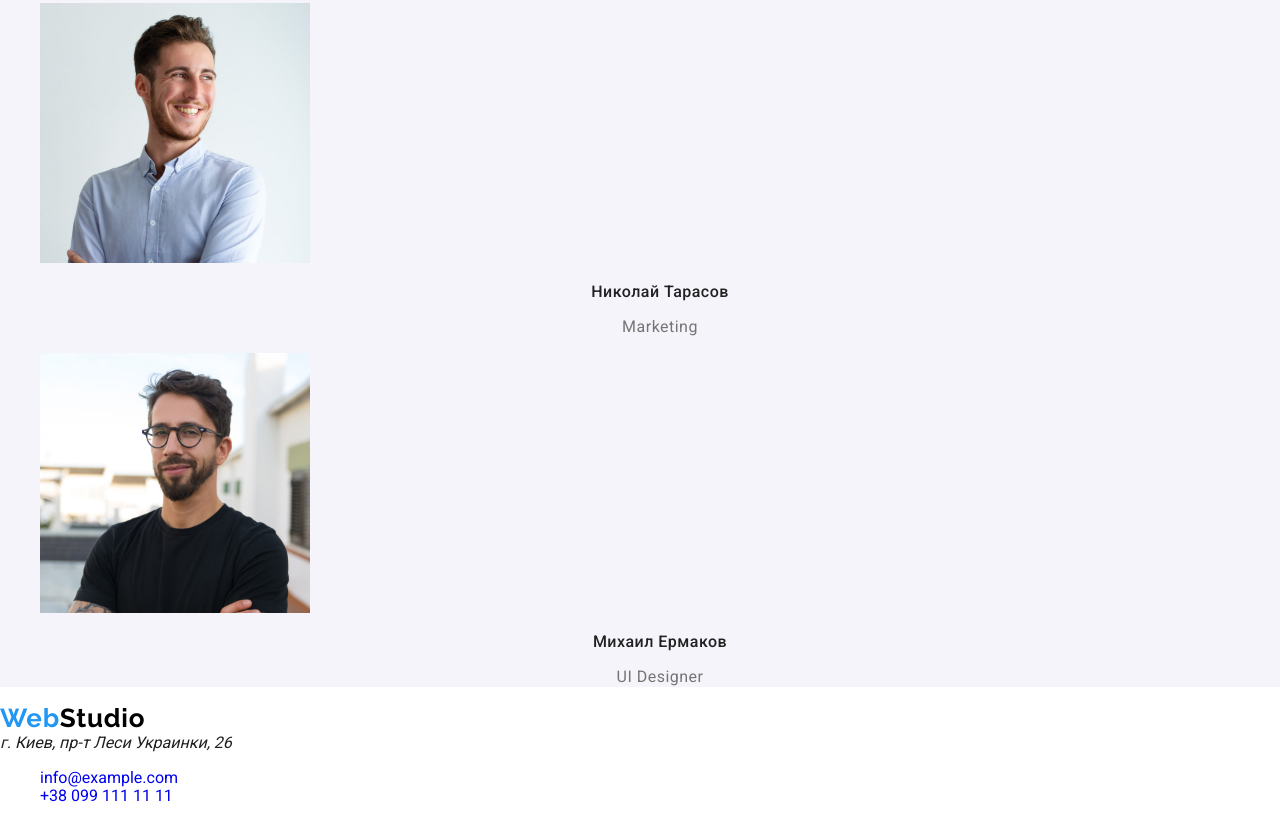
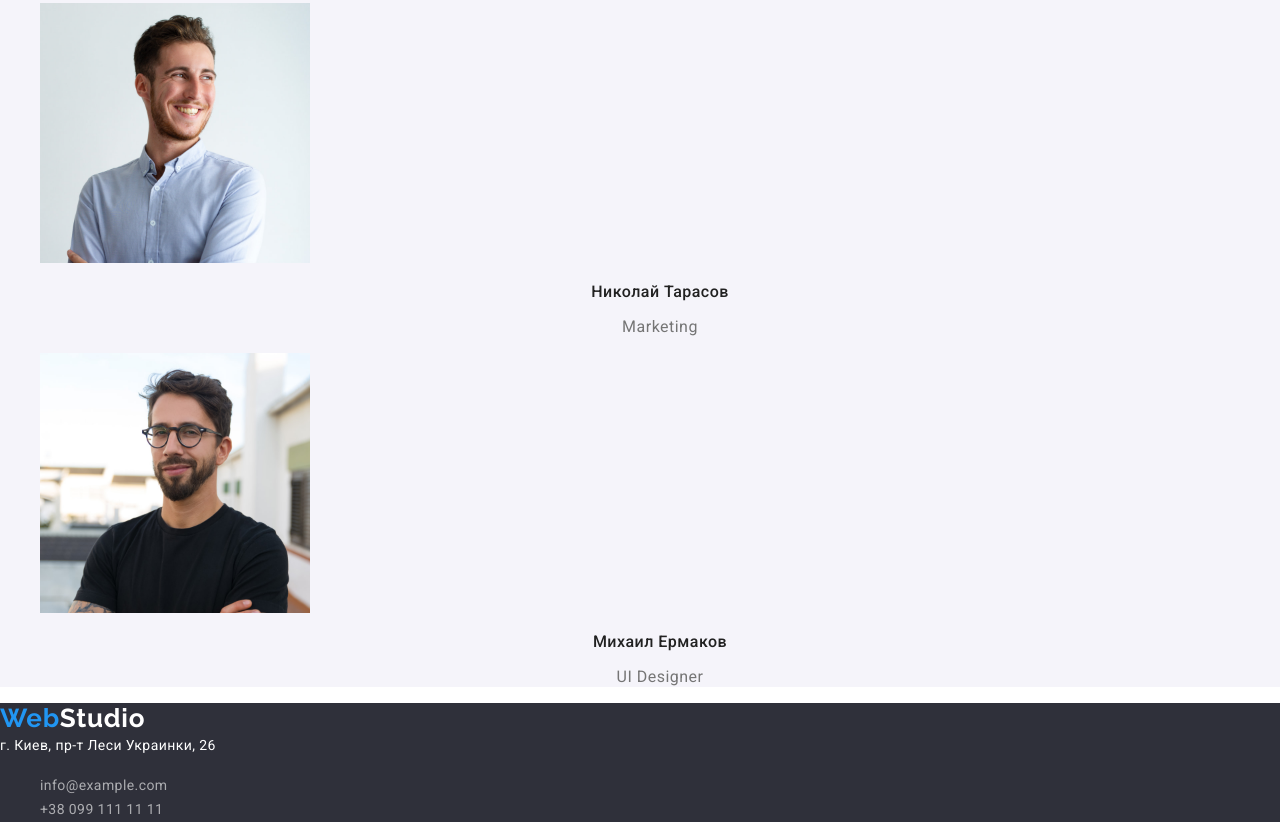
Before and after one commit to AlecseiT/goit-markup-hw-02, a plain HTML site: page index.html in a window 1280 px wide. Shown: the part 2393-3231 px from the top of the page. Drawn offline with nearby package versions, Linux system fonts and the light colour scheme.

Commit message:
Добавляет стили к секции подвал

```diff
--- a/css/styles.css
+++ b/css/styles.css
@@ -42,8 +42,11 @@ body {
   color: var(--navigation-second-color);
 }
 
-.logo {
+.logo-header {
   color: #000000;
+}
+.logo-footer {
+  color: #ffffff;
 }
 
 /* --------Navigation-------- */
@@ -150,3 +153,25 @@ body {
   letter-spacing: 0.03em;
   color: var(--main-text-color);
 }
+/* ----------------------Footer---------------------------- */
+.footer {
+  background-color: #2f303a;
+}
+.address {
+  font-style: normal;
+  font-weight: 400;
+  font-size: 14px;
+  line-height: 1.71;
+  letter-spacing: 0.03em;
+  color: #ffffff;
+}
+.link-contacts {
+  font-size: 14px;
+  line-height: 1.71;
+  letter-spacing: 0.03em;
+  color: var(--second-contact-color);
+}
+.link-contacts:hover,
+.link-contacts:focus {
+  color: var(--navigation-second-color);
+}
--- a/index.html
+++ b/index.html
@@ -23,9 +23,9 @@
   <body>
     <header class="header">
       <nav class="navigation-header">
-        <a class="link logo-link" href="#">Web<span class="logo">Studio</span></a>
+        <a class="link logo-link" href="#">Web<span class="logo-header">Studio</span></a>
         <ul class="list">
-          <li><a class="link header-link" href="">Студия</a></li>
+          <li><a class="link header-link" href="#">Студия</a></li>
           <li><a class="link header-link" href="./portfolio.html">Портофило</a></li>
           <li><a class="link header-link" href="">Контакты</a></li>
         </ul>
@@ -120,12 +120,16 @@
       </section>
     </main>
 
-    <footer>
-      <a class="link logo-link" href="#">Web<span class="logo">Studio</span></a>
-      <address>г. Киев, пр-т Леси Украинки, 26</address>
-      <ul class="list">
-        <li><a class="link" href="mailto:info@example.com">info@example.com</a></li>
-        <li><a class="link" href="tel:+380991111111">+38 099 111 11 11</a></li>
+    <footer class="footer">
+      <a class="link logo-link" href="#">Web<span class="logo-footer">Studio</span></a>
+      <address class="address">г. Киев, пр-т Леси Украинки, 26</address>
+      <ul class="list footer-contacts">
+        <li class="item-contacts">
+          <a class="link link-contacts" href="mailto:info@example.com">info@example.com</a>
+        </li>
+        <li class="item-contacts">
+          <a class="link link-contacts" href="tel:+380991111111">+38 099 111 11 11</a>
+        </li>
       </ul>
     </footer>
   </body>
```
Also changed, not shown: portfolio.html (+11 -7 lines).
